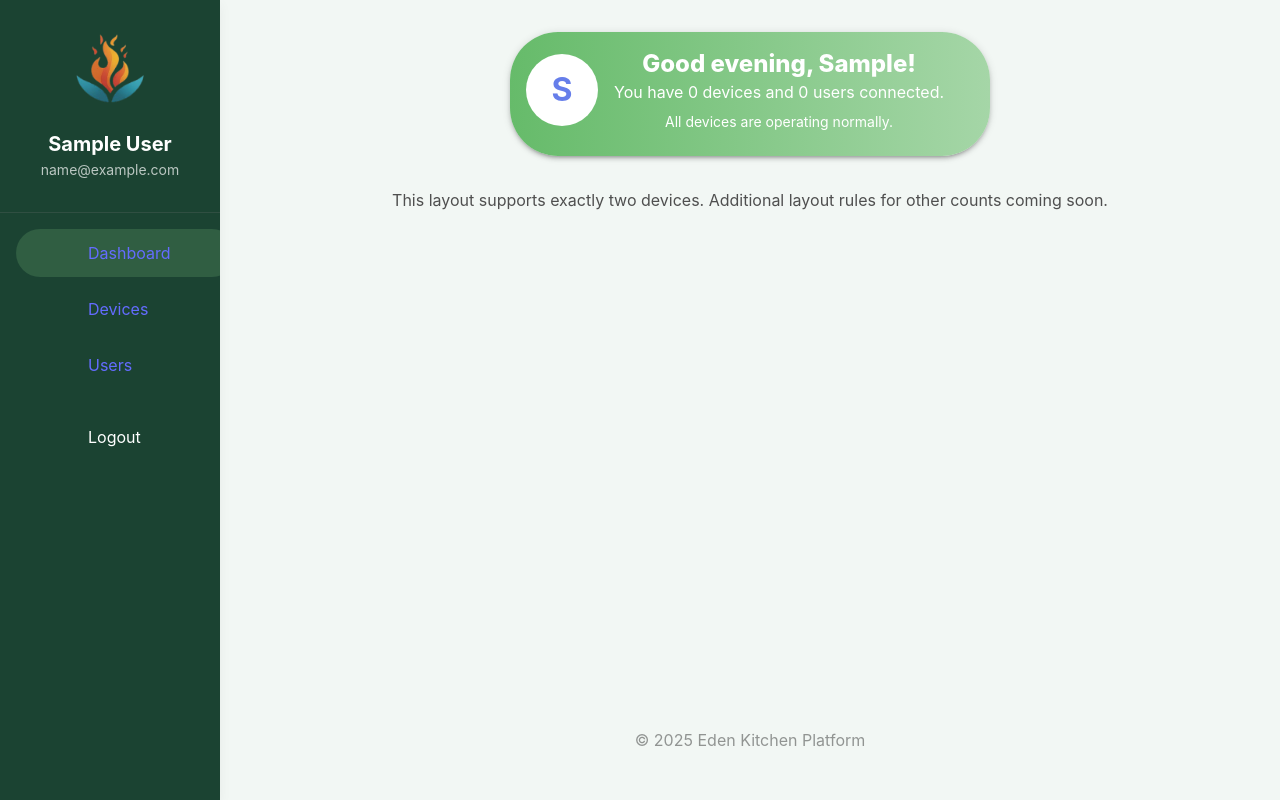
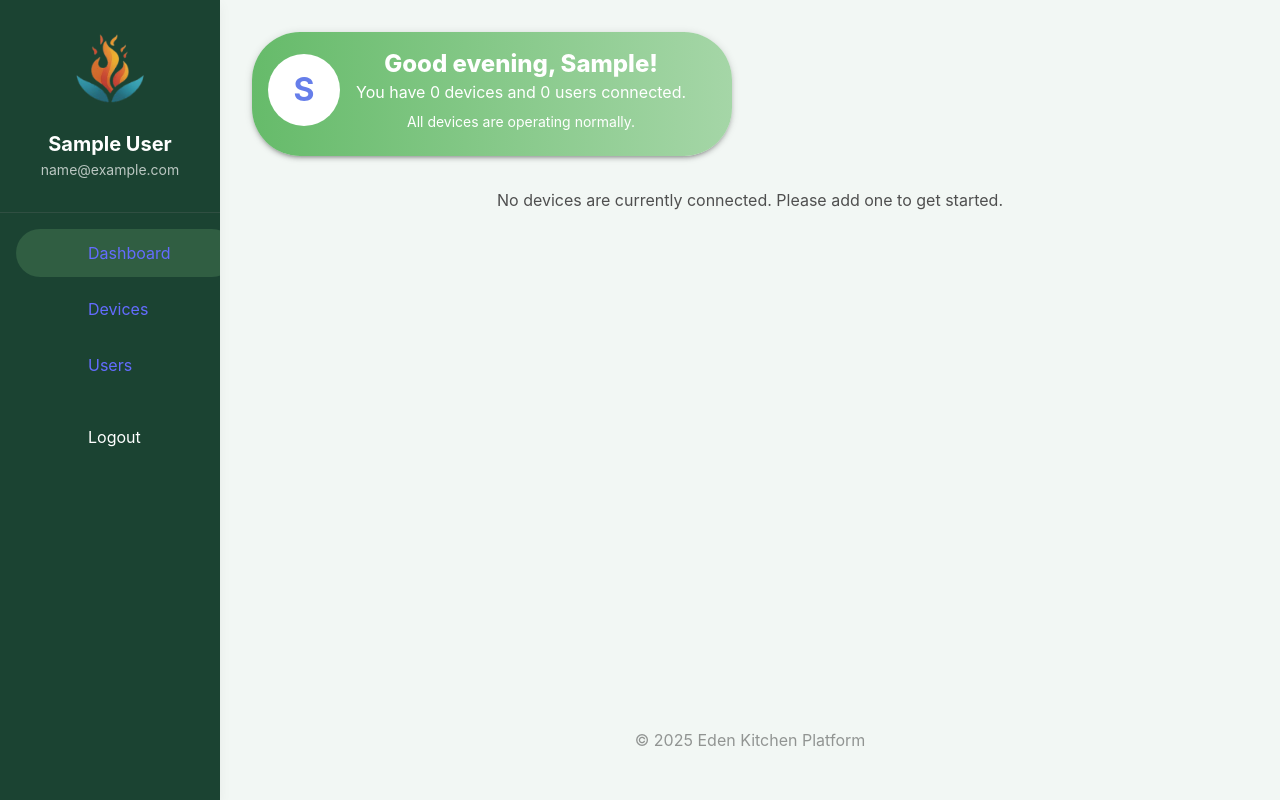
Before and after one commit to TC-Magus/eden_kitchen-frontend, a React (Vite) app: page /dashboard in a window 1280 px wide. Built offline with nearby package versions, Linux system fonts and the light colour scheme; no server answers; sample sign-in values are in the browser's storage; some icons are missing.

Commit message:
UX Update .3.7.3

```diff
--- a/src/pages/Dashboard.jsx
+++ b/src/pages/Dashboard.jsx
@@ -2,9 +2,9 @@ import {
   Typography,
   Box,
   Grid,
-  Avatar,
   Card,
   CardContent,
+  Avatar,
   Stack
 } from '@mui/material';
 
@@ -18,7 +18,7 @@ import SpecialOffer from '../components/SpecialOffer';
 import Alerts from '../components/Alerts';
 import UsageChart from '../components/UsageChart';
 
-export default function Dashboard({ user, devices, users }) {
+export default function Dashboard({ user, devices = [], users = [] }) {
   const [greeting, setGreeting] = useState('');
 
   useEffect(() => {
@@ -28,95 +28,39 @@ export default function Dashboard({ user, devices, users }) {
     else setGreeting('Good evening');
   }, []);
 
-  const deviceCount = devices?.length || 0;
-  const userCount = users?.length || 0;
+  const deviceCount = devices.length;
+  const userCount = users.length;
 
-  const leftDevice = devices[0];
-  const rightDevice = devices[1];
+  const getWelcomeAlignment = () => {
+    if (deviceCount === 2) return 'center';
+    return 'flex-start';
+  };
 
-  const renderDeviceColumn = (device) => (
-    <Grid container spacing={3}>
-      {/* System Health Row */}
-      {/* 🔋🌡️ System Health — Row for Two Devices */}
-<Grid container spacing={4} sx={{ mb: 4 }}>
-  {/* Left Device System Health */}
-  <Grid item xs={12} md={6}>
+  const renderDeviceSection = (device) => (
     <Grid container spacing={2}>
-      {/* Battery + Temperature */}
+      {/* 🔋🌡️ System Health */}
       <Grid item xs={6}>
         <Stack spacing={2}>
-          <Battery deviceId={devices[0].id} />
-          <Temperature deviceId={devices[0].id} />
+          <Battery deviceId={device.id} />
+          <Temperature deviceId={device.id} />
         </Stack>
       </Grid>
-
-      {/* Alerts */}
       <Grid item xs={6}>
-        <Alerts deviceId={devices[0].id} />
-      </Grid>
-    </Grid>
+        <Alerts deviceId={device.id} />
       </Grid>
 
-  {/* Right Device System Health */}
-  <Grid item xs={12} md={6}>
-    <Grid container spacing={2}>
-      {/* Battery + Temperature */}
+      {/* ⛽ Fuel Monitoring & History */}
       <Grid item xs={6}>
         <Stack spacing={2}>
-          <Battery deviceId={devices[1].id} />
-          <Temperature deviceId={devices[1].id} />
+          <FuelMode deviceId={device.id} />
+          <ModeHistory deviceId={device.id} />
         </Stack>
       </Grid>
-
-      {/* Alerts */}
       <Grid item xs={6}>
-        <Alerts deviceId={devices[1].id} />
-      </Grid>
-    </Grid>
-  </Grid>
+        <UsageChart deviceId={device.id} />
       </Grid>
 
-      {/* Fuel Monitoring Row */}
-      {/* ⛽ Fuel Monitoring & History — Row */}
-<Grid container spacing={4} sx={{ mb: 4 }}>
-  {/* Left Device */}
-  <Grid item xs={12} md={6}>
-    <Grid container spacing={2}>
-      {/* FuelMode + ModeHistory */}
-      <Grid item xs={6}>
-        <Stack spacing={2}>
-          <FuelMode deviceId={devices[0].id} />
-          <ModeHistory deviceId={devices[0].id} />
-        </Stack>
-      </Grid>
-
-      {/* UsageChart */}
-      <Grid item xs={6}>
-        <UsageChart deviceId={devices[0].id} />
-      </Grid>
-    </Grid>
-  </Grid>
-
-  {/* Right Device */}
-  <Grid item xs={12} md={6}>
-    <Grid container spacing={2}>
-      {/* FuelMode + ModeHistory */}
-      <Grid item xs={6}>
-        <Stack spacing={2}>
-          <FuelMode deviceId={devices[1].id} />
-          <ModeHistory deviceId={devices[1].id} />
-        </Stack>
-      </Grid>
-
-      {/* UsageChart */}
-      <Grid item xs={6}>
-        <UsageChart deviceId={devices[1].id} />
-      </Grid>
-    </Grid>
-  </Grid>
-</Grid>
-
-      {/* Support Row */}
+      {/* 💌 Support & Engagement */}
       <Grid item xs={6}>
         <ServiceRequest deviceId={device.id} />
       </Grid>
@@ -128,8 +72,8 @@ export default function Dashboard({ user, devices, users }) {
 
   return (
     <Box sx={{ width: '100%' }}>
-      {/* Welcome Card */}
-      <Box sx={{ display: 'flex', justifyContent: 'center', mb: 4 }}>
+      {/* ✅ Welcome Card */}
+      <Box sx={{ display: 'flex', justifyContent: getWelcomeAlignment(), mb: 4 }}>
         <Card
           sx={{
             borderRadius: 3,
@@ -159,7 +103,7 @@ export default function Dashboard({ user, devices, users }) {
                   {greeting}, {user?.name?.split(' ')[0] || 'User'}!
                 </Typography>
                 <Typography variant="body1">
-                  You have {deviceCount} devices and {userCount} users connected.
+                  You have {deviceCount} device{deviceCount !== 1 ? 's' : ''} and {userCount} user{userCount !== 1 ? 's' : ''} connected.
                 </Typography>
                 <Typography variant="body2" sx={{ mt: 1 }}>
                   All devices are operating normally.
@@ -170,23 +114,40 @@ export default function Dashboard({ user, devices, users }) {
         </Card>
       </Box>
 
-      {/* Two Devices Layout */}
-      {deviceCount === 2 ? (
-        <Grid container spacing={4}>
+      {/* ❗ Fallback UI */}
+      {deviceCount === 0 && (
+        <Typography variant="body1" color="text.secondary">
+          No devices are currently connected. Please add one to get started.
+        </Typography>
+      )}
+
+      {/* 🔹 Adaptive Layout for Devices */}
+      {deviceCount > 0 && (
+        <>
+          {/* Render in pairs */}
+          {Array.from({ length: Math.ceil(deviceCount / 2) }, (_, rowIndex) => {
+            const leftDevice = devices[rowIndex * 2];
+            const rightDevice = devices[rowIndex * 2 + 1];
+
+            return (
+              <Grid container spacing={4} key={rowIndex} sx={{ mb: 4 }}>
                 {/* Left Device */}
-          <Grid item xs={12} md={6}>
-            {renderDeviceColumn(leftDevice)}
+                {leftDevice && (
+                  <Grid item xs={12} md={deviceCount === 1 ? 12 : 6}>
+                    {renderDeviceSection(leftDevice)}
                   </Grid>
+                )}
 
                 {/* Right Device */}
+                {rightDevice && (
                   <Grid item xs={12} md={6}>
-            {renderDeviceColumn(rightDevice)}
+                    {renderDeviceSection(rightDevice)}
                   </Grid>
+                )}
               </Grid>
-      ) : (
-        <Typography color="text.secondary">
-          This layout supports exactly two devices. Additional layout rules for other counts coming soon.
-        </Typography>
+            );
+          })}
+        </>
       )}
     </Box>
   );
```
Lines whose indentation alone changed are shown as unchanged.
